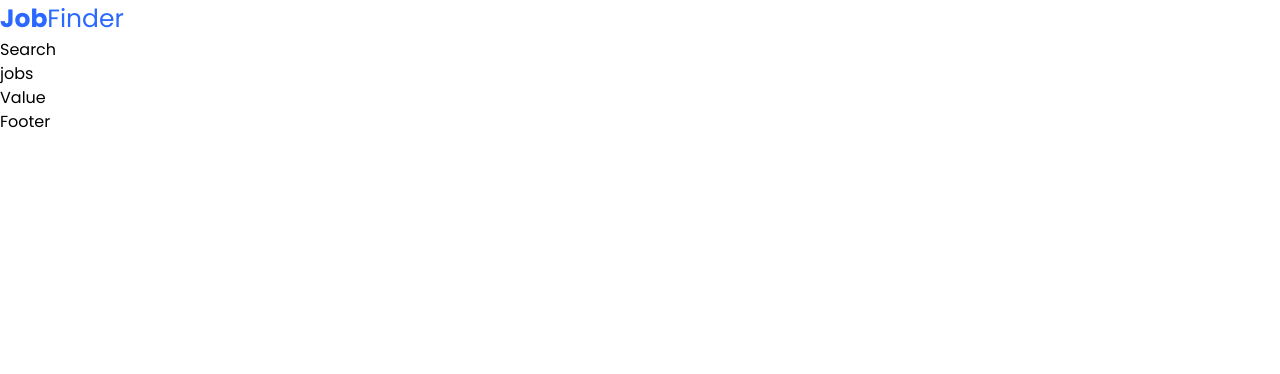
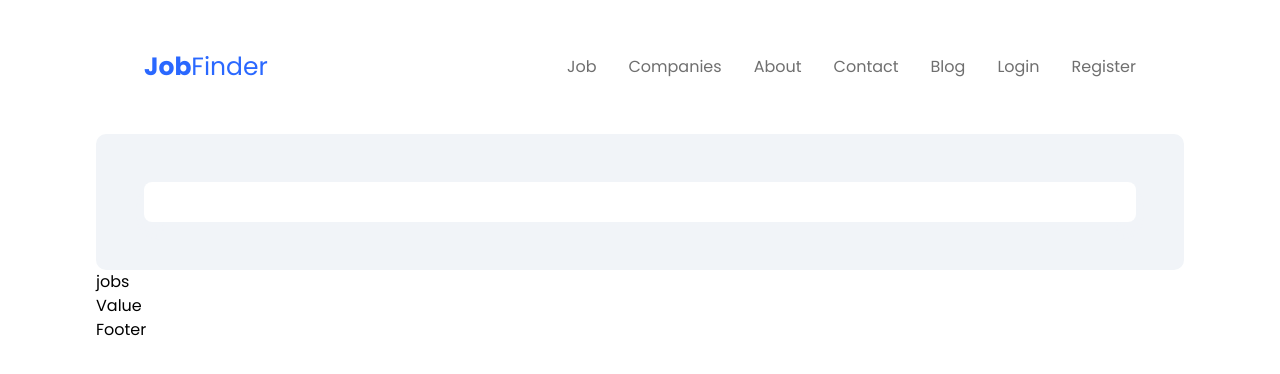
Before and after one commit to haamid10/job-Finder, a React (Vite) app: page / in a window 1280 px wide. Shown: the top 374 px of the page. Built offline with nearby package versions, Linux system fonts and the light colour scheme.

Commit message:
navbar done

```diff
--- a/src/components/Index.jsx
+++ b/src/components/Index.jsx
@@ -5,7 +5,7 @@ import Value from "./ValueDiv/Value"
 import Footer from "./footerDiv/Footer"
 const Index = () => {
   return (
-    <div>
+    <div className='w-[85%] m-auto bg-white '>
       <Nav/>
       <Search/>
       <Jobs/>
--- a/src/components/NavBar/Nav.jsx
+++ b/src/components/NavBar/Nav.jsx
@@ -2,10 +2,21 @@ import React from 'react'
 
 const Nav = () => {
   return (
-    <div className=' navBar flex justify-between items-center p=[3rem]'>
+    <div className=' navBar flex justify-between items-center p-[3rem]'>
       <div className="logoDiv">
-        <h1 className='logo text-[25px] text-blueColors'><strong>Job</strong>Finder</h1>
+        <h1 className='logo text-[25px] text-blueColor'><strong>Job</strong>Finder</h1>
       </div>
+
+      <div className="menu flex gap-8">
+        <li className='menuList text-[#6f6f6f] hover:text-blueColor'>Job</li>
+        <li className='menuList text-[#6f6f6f] hover:text-blueColor'>Companies</li>
+        <li className='menuList text-[#6f6f6f] hover:text-blueColor'>About</li>
+        <li className='menuList text-[#6f6f6f] hover:text-blueColor'>Contact</li>
+        <li className='menuList text-[#6f6f6f] hover:text-blueColor'>Blog</li>
+        <li className='menuList text-[#6f6f6f] hover:text-blueColor'>Login</li>
+        <li className='menuList text-[#6f6f6f] hover:text-blueColor'>Register</li>
+
+         </div>
     </div>
   )
 }
--- a/src/components/SearchDiv/Search.jsx
+++ b/src/components/SearchDiv/Search.jsx
@@ -2,8 +2,15 @@ import React from 'react'
 
 const Search = () => {
   return (
-    <div>
-      Search
+    <div className=' search grid  s gap-10  bg-greyIsh rounded-[10px] p-[3rem]'>
+      <form action="">
+        <div className="firstDiv flex justify-between items-center rounded-[8px] p-5 gap-[10px] bg-white shadow-lg shadow-greyIsh">
+          <div className=' flex gap-2 items-center'>
+
+          </div>
+
+        </div>
+      </form>
     </div>
   )
 }
--- a/src/index.css
+++ b/src/index.css
@@ -11,23 +11,24 @@ body{
   background-color: white;
 }
 
-/* li{
+li{
   list-style: none;
   cursor: pointer;
   position: relative;
 }
 li:hover::before{
-position: absolutes;
+position: absolute;
 content: '';
 height: 4px;
 width: 100%;
 background: #2a68ff;
-right: 0;
+left:0;
+bottom: -10px;
 color: #2a68ff;
 }
-.icon{
+/* .icon{
   cursor: pointer;
 }
 .card{
   background: #000;
-} */
+}  */
--- a/tailwind.config.cjs
+++ b/tailwind.config.cjs
@@ -10,7 +10,7 @@ module.exports = {
         'poppins': ['Poppins', 'sans-serif']
       },
       colors:{
-      'blueColors': '#2a68ff',
+      'blueColor': '#2a68ff',
       'greyIsh':'#f1f4f8',
       'cardshadow': '#f7f8f9',
       'textColor':'#252b36',
```
